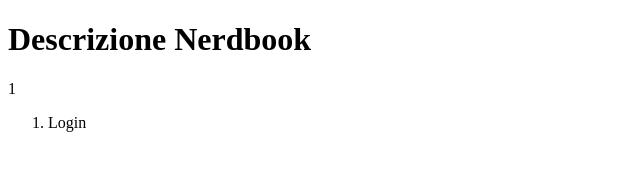
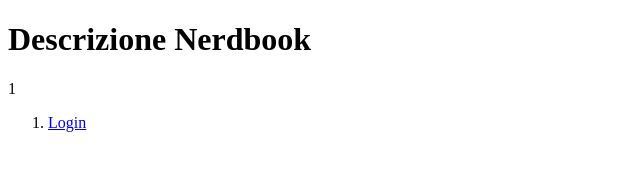
Before and after one commit to RiccardoMontei/Progetto_AMM, a plain HTML site: page Web Pages/M1/descrizione.html in a window 1280 px wide. Shown: the full height of the page, 0-640 px from the left. Drawn offline with Linux system fonts and the light colour scheme.

Commit message:
Aggiunta link login

```diff
--- a/Web Pages/M1/descrizione.html
+++ b/Web Pages/M1/descrizione.html
@@ -16,7 +16,9 @@
             <div id="navbar">
                 <ol>
                     <li>
-                        Login
+                        <a href="login.html">
+                            Login
+                        </a>
                     </li>
                 </ol>
             </div>
```
